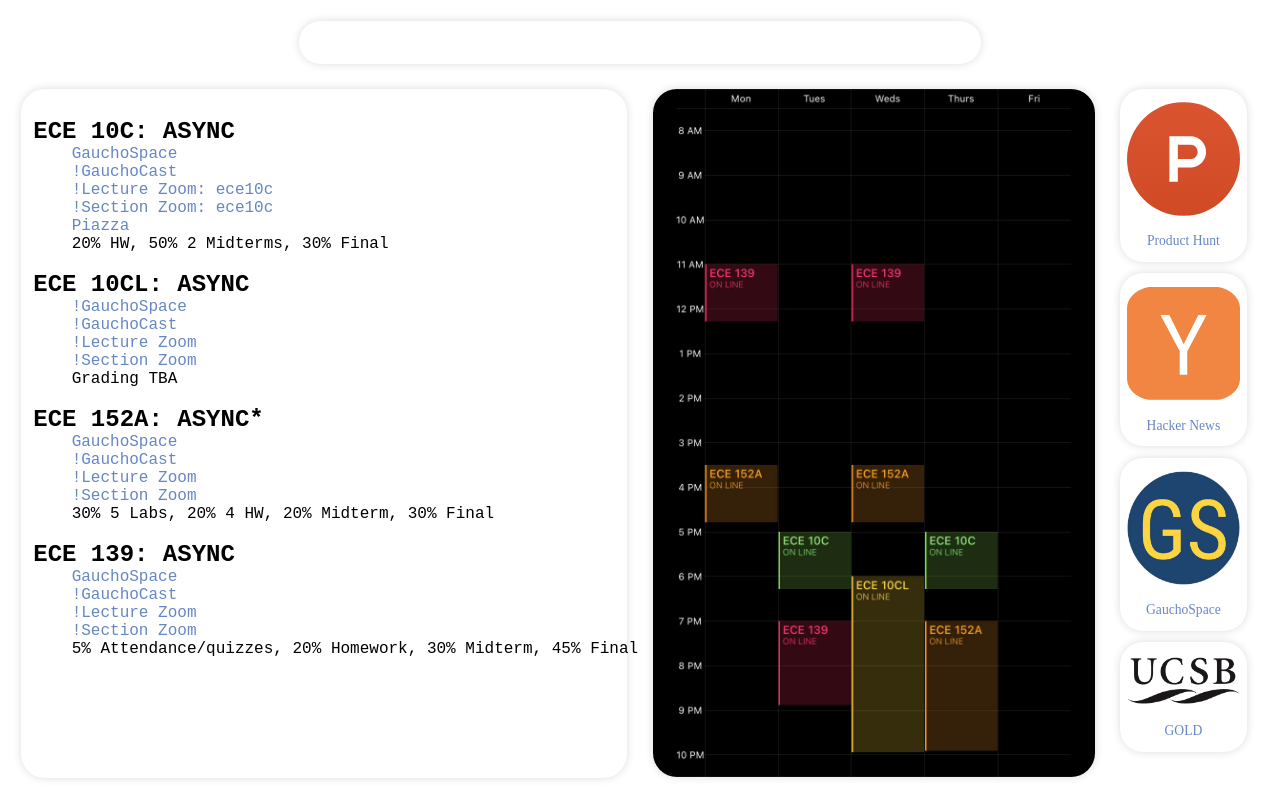
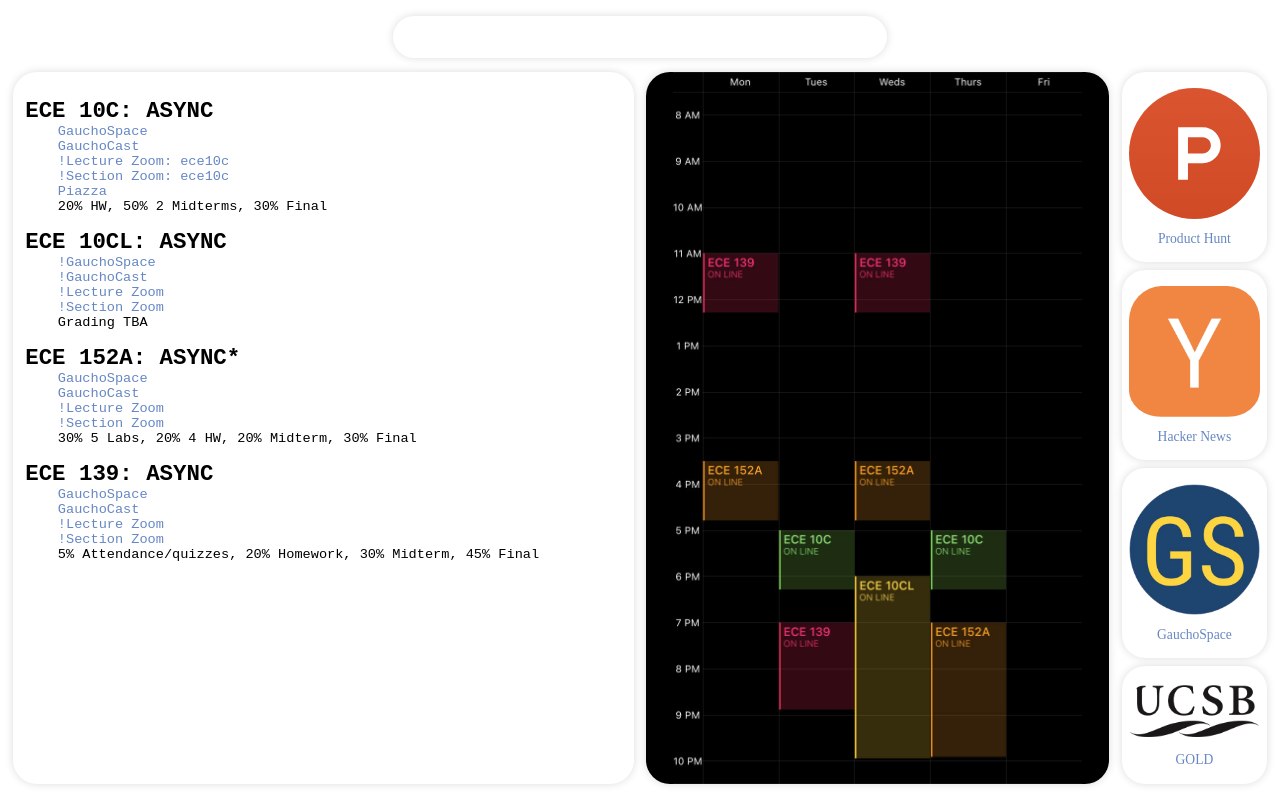
Before and after one commit to GarrettPeake/NewTab, a plain HTML site: page index.html in a window 1280 px wide. Drawn offline with Linux system fonts and the light colour scheme.

Commit message:
Converted to CSS grid + flex

```diff
--- a/index.html
+++ b/index.html
@@ -4,20 +4,23 @@
   <meta charset="utf-8">
   <meta name="viewport" content="width=device-width">
   <link rel="stylesheet" href="style.css">
-  <link rel="icon" href="res/icon.png" type = "image/x-icon">
+  <link rel="icon" href="res/icon.png" type="image/x-icon">
   <title>School Tab</title>
 </head>
 <body>
-    <form align=center method="get" action="http://www.google.com/search">
-        <input id="search-box" type="text" name="q" size="10000" autofocus
+<div id="main-grid">
+<div id="search-box">
+    <form id="search-form" align=center method="get" action="http://www.google.com/search">
+        <input id="search-input" type="text" name="q" size="10000" autofocus
         maxlength="255" value="Google search"
         onfocus="if(this.value==this.defaultValue)this.value='';"
         onblur="if(this.value=='')this.value=this.defaultValue; "/>
     </form>
+</div>
 <div id="info-div">
 <pre><b>ECE 10C: ASYNC</b>
     <a href="https://gauchospace.ucsb.edu/courses/course/view.php?id=115272">GauchoSpace</a>
-    <a href="">!GauchoCast</a>
+    <a href="https://gauchocast.hosted.panopto.com/Panopto/Pages/Sessions/List.aspx#folderID=%223095288e-3366-498a-8bbd-acf7014ec404%22">GauchoCast</a>
     <a href="">!Lecture Zoom: ece10c</a>
     <a href="">!Section Zoom: ece10c</a>
     <a href="https://piazza.com/class/kmawkxivh5o2sj">Piazza</a>
@@ -32,14 +35,14 @@
 
 <b>ECE 152A: ASYNC*</b>
     <a href="https://gauchospace.ucsb.edu/courses/course/view.php?id=115362">GauchoSpace</a>
-    <a href="">!GauchoCast</a>
+    <a href="https://gauchocast.hosted.panopto.com/Panopto/Pages/Sessions/List.aspx#folderID=%221ca99b6b-dc3f-408a-98c1-acf400b0c847%22">GauchoCast</a>
     <a href="">!Lecture Zoom</a>
     <a href="">!Section Zoom</a>
     30% 5 Labs, 20% 4 HW, 20% Midterm, 30% Final
 
 <b>ECE 139: ASYNC</b>
     <a href="https://gauchospace.ucsb.edu/courses/course/view.php?id=115332">GauchoSpace</a>
-    <a href="">!GauchoCast</a>
+    <a href="https://gauchocast.hosted.panopto.com/Panopto/Pages/Sessions/List.aspx#folderID=%22d12d5f21-997b-45e2-94ab-acfb005257b1%22">GauchoCast</a>
     <a href="">!Lecture Zoom</a>
     <a href="">!Section Zoom</a>
     5% Attendance/quizzes, 20% Homework, 30% Midterm, 45% Final
@@ -74,5 +77,6 @@
         </a>
     </div>
 </div>
+</div>
 </body>
 </html>
--- a/style.css
+++ b/style.css
@@ -1,9 +1,26 @@
 b {
-    font-size: 3vh;
+    font-size: 2.8vh;
 }
 
 pre {
-    font-size: 2vh;
+    font-size: 1.7vh;
+}
+
+body {
+    width: 100%;
+    height: 100%;
+    margin: 0;
+    padding: 0;
+}
+
+#main-grid {
+    padding: 2vh 1vw;
+    display: grid;
+    grid-template-columns: 1fr 1fr 1fr 1fr 1fr 1fr 1fr 1fr;
+    grid-template-rows: 5vh 89vh;
+    grid-row-gap: 2vh;
+    grid-column-gap: 1vw;
+    justify-content: space-between;
 }
 
 a {
@@ -15,42 +32,54 @@ a:hover{
     color: #851e7f;
 }
 
-#search-box {
+#search-input {
+    width: 100%;
+    height: 100%;
     color: #DCDCDC;
     border-style: hidden;
     outline: none;
     font-size: 2vh;
-    margin: 1%;
-    padding: 1% 2% 1% 2%;
+    padding-left: 24px;
     max-width: 50%;
     border-radius: 50000vh;
     background-color: white;
     box-shadow: 0vh 0vh 1vh #DCDCDC;
 }
 
+#search-form{
+    height: 100%;
+    width: 100%;
+}
+
+#search-box{
+    grid-row-start: 1;
+    grid-row-end: 2;
+    grid-column-start: 2;
+    grid-column-end: 8;
+}
+
 #info-div{
-    width: 46%;
-    height: 83vh;
+    grid-row-start: 2;
+    grid-row-end: 3;
+    grid-column-start: 1;
+    grid-column-end: 5;
     border: 0%;
-    padding: 1%;
-    margin: 1%;
+    padding: 2%;
     background-color: white;
     border-radius: 3vh;
     box-shadow: 0vh 0vh 1vh #DCDCDC;
-    float: left;
 }
 
 #schedule-div{
-    align: center;
-    height: 86vh;
-    width: 35%;
+    grid-row-start: 2;
+    grid-row-end: 3;
+    grid-column-start: 5;
+    grid-column-end: 8;
     border: 0%;
     padding: 0%;
-    margin: 1%;
     background-color: black;
     border-radius: 3vh;
     box-shadow: 0vh 0vh 1vh #DCDCDC;
-    float: left;
     overflow: hidden;
     text-align: center;
 }
@@ -61,20 +90,24 @@ a:hover{
 }
 
 #enter-div{
-    width: 10%;
-    height: 86vh;
+    grid-row-start: 2;
+    grid-row-end: 3;
+    grid-column-start: 8;
+    grid-column-end: 9;
+    display: grid;
+    grid-row-gap: 1vh;
+    height: 89vh;
+    grid-template-rows: auto auto auto auto;
     border: 0%;
     padding: 0%;
-    margin: 1%;
     background-color: white;
-    float: left;
 }
 
 #enter-card{
-    margin: 0% 0% 9% 0%;
+    display: flex;
+    justify-content: space-evenly;
+    flex-direction: column;
     padding: 0%;
-    width: auto;
-    height: auto;
     background-color: white;
     border-radius: 2.9vh;
     box-shadow: 0vh 0vh 1vh #DCDCDC;
@@ -86,14 +119,15 @@ a:hover{
 }
 
 #enter-pic{
+    padding: 0 0 1vh 0;
+    margin: 0;
     max-width:90%;
     border-radius: 25%;
-    padding: 10.5% 0%;
     height: auto;
 }
 
 #enter-text{
+    padding: 0;
+    margin: 0;
     font-size: 1.7vh;
-    padding: 0% 0% 10% 0%;
-    margin: 0%;
 }
```
